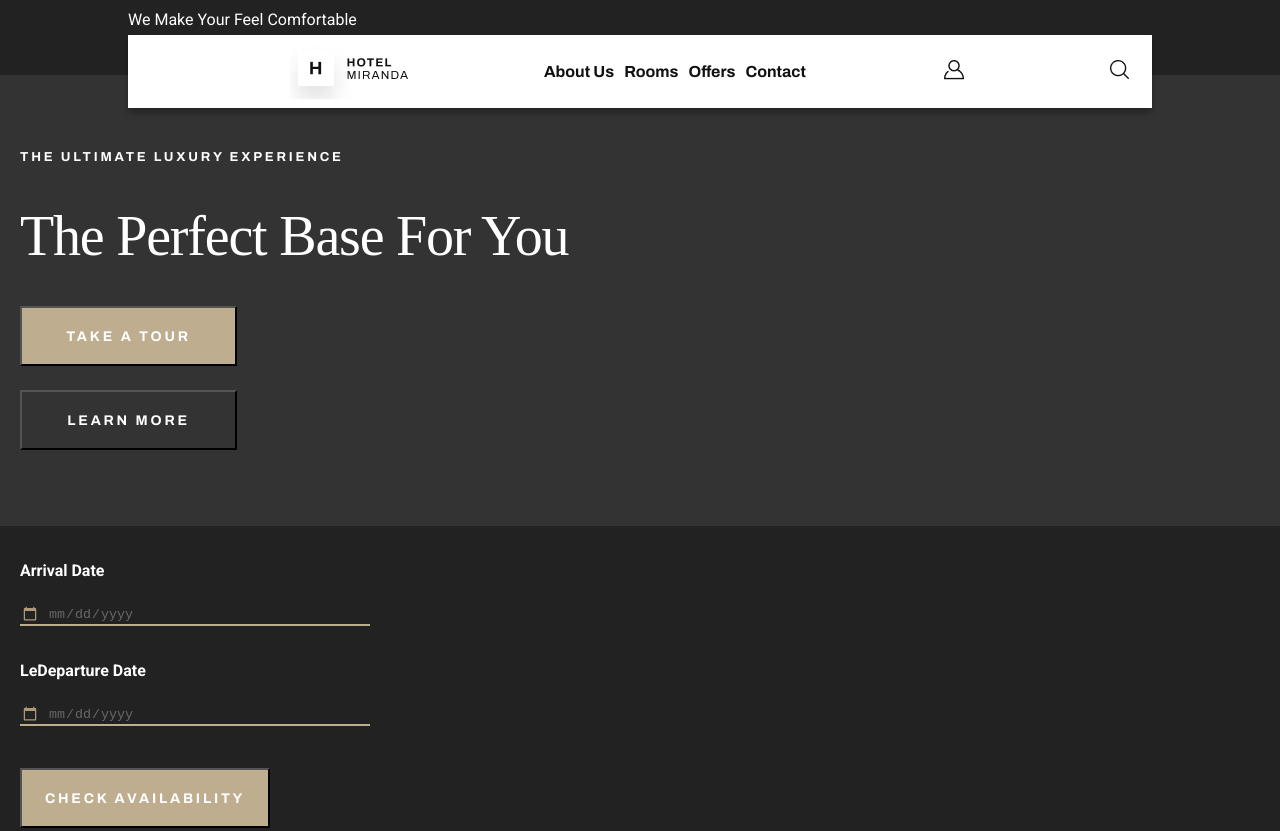
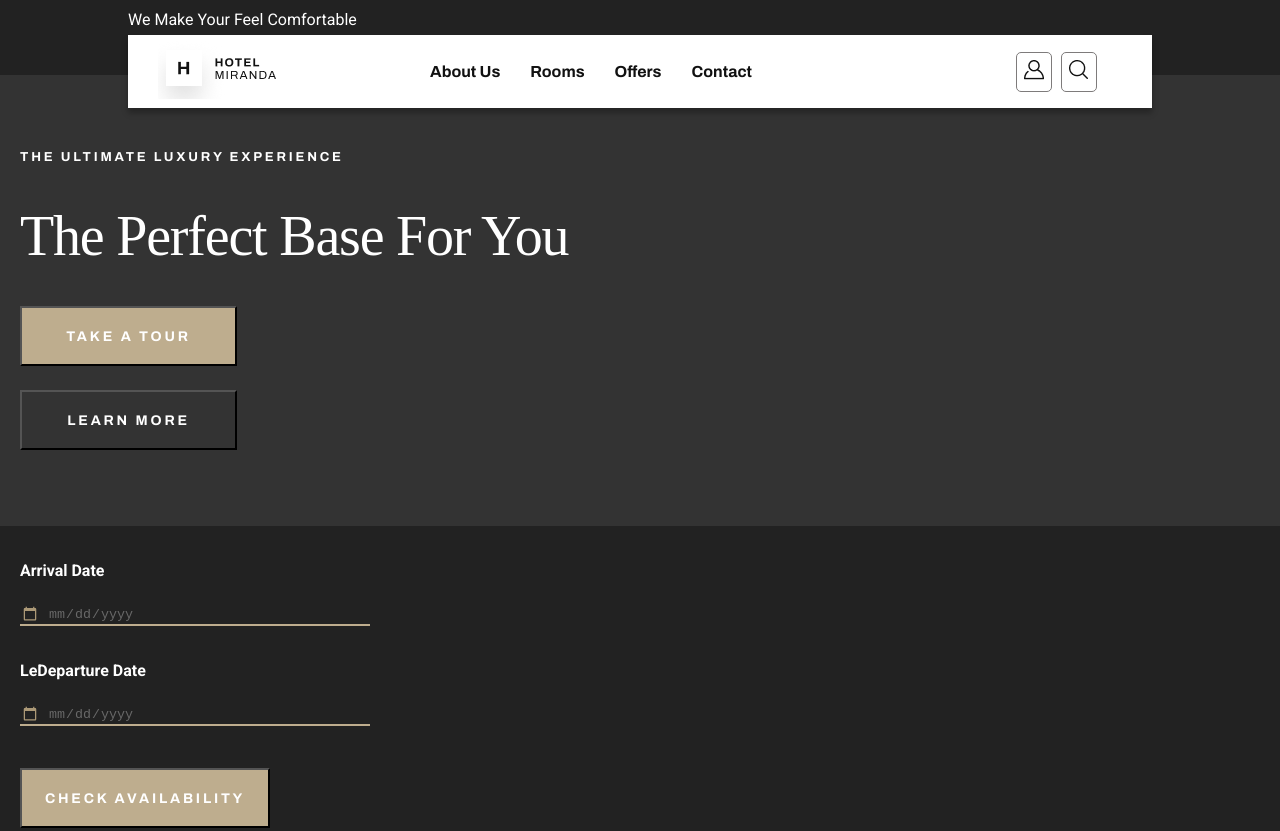
Before and after one commit to Damiansebastians/Hotel_Miranda_FRONTEND, a website: page index.html in a window 1280 px wide. Shown: the top 831 px of the page. Drawn offline with nearby package versions, Linux system fonts and the light colour scheme.

Commit message:
Menu Completed

```diff
--- a/scss/_menu.scss
+++ b/scss/_menu.scss
@@ -215,6 +215,7 @@
     width: 80%;
     display: flex;
     flex-direction: row;
+    justify-content: flex-start;
     left: 50%;
     transform: translateX(-50%);
     background-color: #ffffff;
@@ -225,8 +226,28 @@
     display: none;
   }
 
+  .header__logo {
+    margin-right: 15%;
+  }
+
+  .header__search-button {
+    position: absolute;
+    right: 45px;
+    border: 1px solid #7e7b7b;
+    border-radius: 5px;
+    margin: 10px;
+  }
+
+  .header__user-button {
+    position: absolute;
+    right: 90px;
+    border: 1px solid #7e7b7b;
+    border-radius: 5px;
+    margin: 10px;
+  }
+
   .menu__desktop {
-    gap: 10px;
+    gap: 30px;
     list-style-type: none;
     display: flex;
     justify-content: center;
```
Also changed, not shown: scss/_header.scss (+2 -24 lines), scss/style.css, 1 other file.
